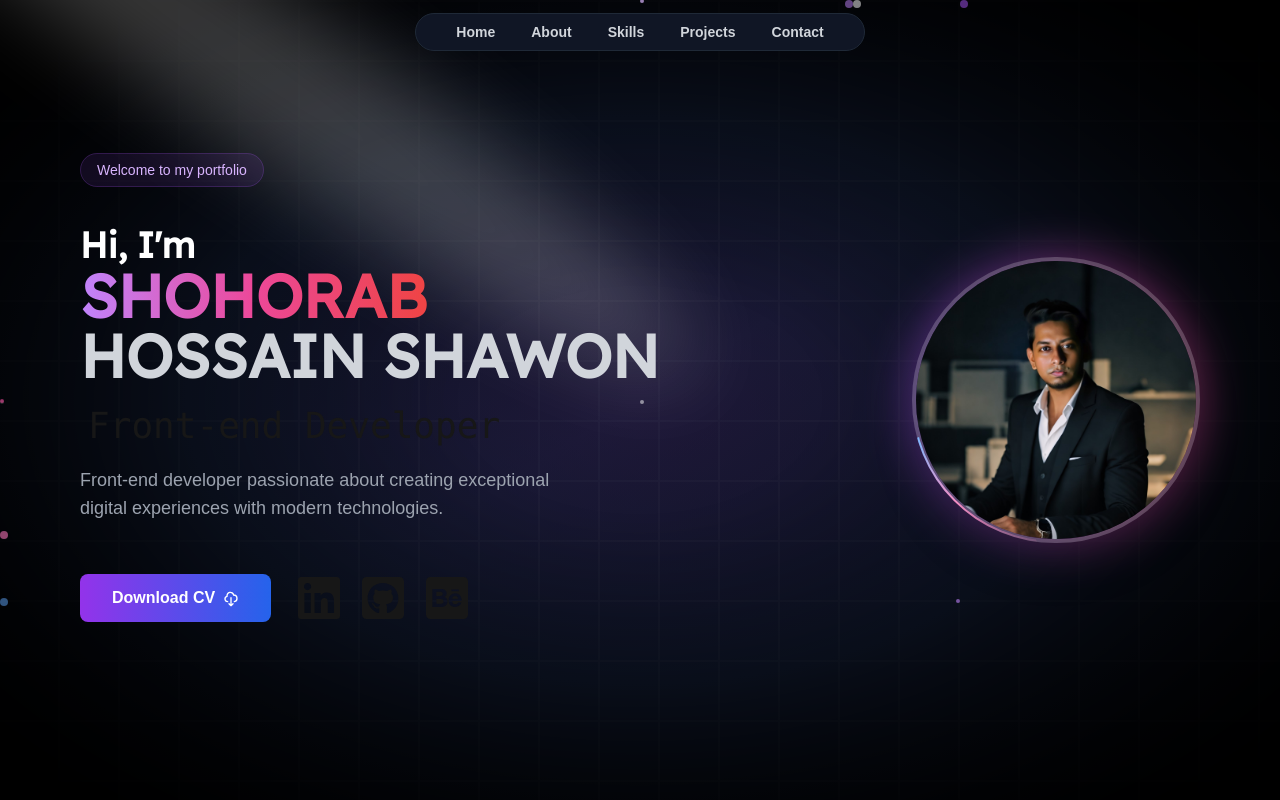
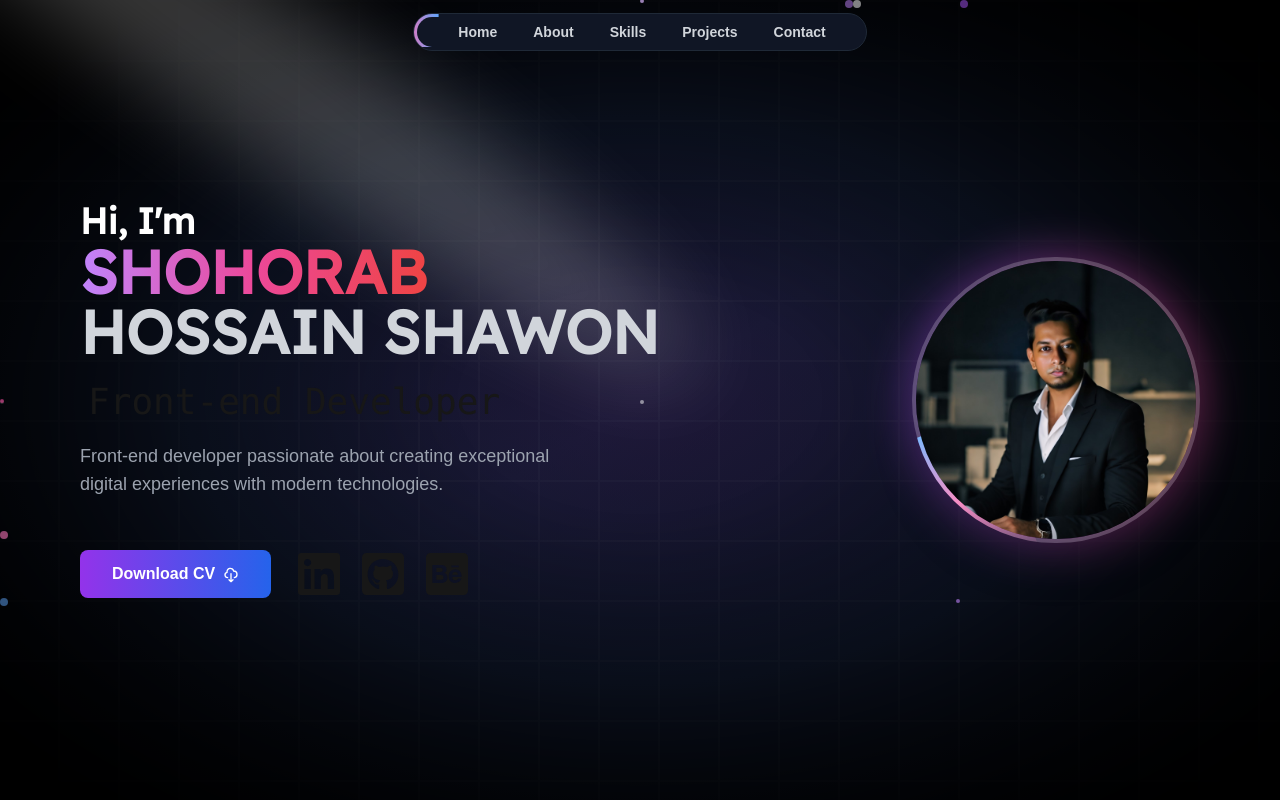
Before and after one commit to ShohorabHShawon/Portfolio-Next.Js, a Next.js app: page / in a window 1280 px wide. Shown: the top 800 px of the page. Built offline with nearby package versions, Linux system fonts and the light colour scheme.

Commit message:
Refactor Home, HeroSection, Navbar, and SocialLinks components for improved structure and animations; update framer-motion dependency to version 11.18.2

```diff
--- a/app/page.jsx
+++ b/app/page.jsx
@@ -22,9 +22,8 @@ import AboutContents from '@/components/AboutContents';
 
 export default function Home() {
   return (
-
+    <>
       <div className="bg-gradient-to-br from-black via-gray-900 to-black w-full overflow-hidden">
-
         {/* <NewNavbar /> */}
         <Navbar />
         {/* Hero Section */}
@@ -137,5 +136,6 @@ export default function Home() {
         {/* Footer */}
         <Footer />
       </div>
+    </>
   );
 }
--- a/components/HeroSection.jsx
+++ b/components/HeroSection.jsx
@@ -51,27 +51,11 @@ function HeroSection() {
         <div className="container mx-auto px-4 z-20 text-center max-w-6xl my-20 lg:my-0">
           {/* Main Content Grid */}
           <div className="grid grid-cols-1 lg:grid-cols-3 gap-6 lg:gap-12 items-center">
-            <motion.div
-              className="order-2 lg:order-1 text-center lg:text-left col-span-1 lg:col-span-2"
-              initial={{ opacity: 0, x: -50 }}
-              animate={{ opacity: 1, x: 0 }}
-              transition={{ duration: 0.8 }}
-            >
-              <motion.div
-                initial={{ opacity: 0, y: 20 }}
+            <div className="order-2 lg:order-1 text-center lg:text-left col-span-1 lg:col-span-2">
+              <motion.h1
+                initial={{ opacity: 0, y: 50 }}
                 animate={{ opacity: 1, y: 0 }}
-                transition={{ duration: 0.6, delay: 0.2 }}
-                className="mb-6 text-center lg:text-left"
-              >
-                <span className="px-4 py-2 rounded-full bg-purple-500/10 border border-purple-500/20 text-purple-300 text-sm font-medium">
-                  Welcome to my portfolio
-                </span>
-              </motion.div>
-
-              <motion.h1
-                initial={{ opacity: 0, y: 20 }}
-                animate={{ opacity: 1, y: 0 }}
-                transition={{ duration: 0.8, delay: 0.4 }}
+                transition={{ duration: 0.8, delay: 0.8 }}
                 className="text-center lg:text-left font-lexend font-bold text-3xl sm:text-4xl lg:text-5xl xl:text-6xl leading-tight"
               >
                 <span className="text-white text-xl sm:text-2xl lg:text-3xl xl:text-4xl">
@@ -87,24 +71,23 @@ function HeroSection() {
               </motion.h1>
 
               <motion.p
-                initial={{ opacity: 0, y: 20 }}
+                initial={{ opacity: 0, y: 50 }}
                 animate={{ opacity: 1, y: 0 }}
-                transition={{ duration: 0.8, delay: 0.6 }}
+                transition={{ duration: 0.8, delay: 0.8 }}
+                whileTap={{ scale: 0.85 }}
                 className="text-gray-400 text-lg mb-8 max-w-lg mx-auto lg:mx-0 text-center lg:text-left"
               >
                 Front-end developer passionate about creating exceptional
                 digital experiences with modern technologies.
               </motion.p>
 
-              <motion.div
-                initial={{ opacity: 0, y: 20 }}
-                animate={{ opacity: 1, y: 0 }}
-                transition={{ duration: 0.8, delay: 0.8 }}
-                className="flex flex-col sm:flex-row gap-4 items-center justify-center lg:justify-start text-center lg:text-left"
-              >
+              <div className="flex flex-col sm:flex-row gap-4 items-center justify-center lg:justify-start text-center lg:text-left">
                 <motion.button
+                  initial={{ opacity: 0, x: -50 }}
+                  animate={{ opacity: 1, x: 0 }}
+                  transition={{ duration: 1, delay: 1 }}
                   whileTap={{ scale: 0.85 }}
-                  className="group relative px-8 py-3 bg-gradient-to-r from-purple-600 to-blue-600 rounded-lg font-semibold text-black overflow-hidden hover:scale-125 transition duration-300 ease-in-out"
+                  className="group relative px-4 py-1 md:px-6 md:py-2 lg:px-8 lg:py-3 bg-gradient-to-r from-purple-600 to-blue-600 rounded-lg font-semibold text-black overflow-hidden hover:scale-125"
                 >
                   <span className="relative z-10 text-white">
                     <Link
@@ -132,32 +115,33 @@ function HeroSection() {
                   </span>
                   <div className="absolute inset-0 opacity-0 group-hover:opacity-100 transition-opacity duration-300"></div>
                 </motion.button>
-
                 <SocialLinks className="flex gap-4" />
-              </motion.div>
-            </motion.div>
+              </div>
+            </div>
 
             {/* Right Column - Image */}
             <motion.div
               className="order-1 lg:order-2 flex justify-center lg:justify-end"
-              initial={{ opacity: 0, x: 50 }}
-              animate={{ opacity: 1, x: 0 }}
+              initial={{ opacity: 0, y: -50 }}
+              animate={{ opacity: 1, y: 0 }}
               transition={{ duration: 0.8, delay: 0.3 }}
             >
               <div className="relative">
                 <div className="absolute inset-0 bg-gradient-to-r from-purple-500 to-pink-500 rounded-full blur-xl opacity-30 animate-pulse"></div>
                 <motion.div
                   whileTap={{ scale: 0.95 }}
-                  initial={{ opacity: 0, scale: 0.8 }}
+                  initial={{ opacity: 0, scale: 0.5 }}
                   animate={{ opacity: 1, scale: 1 }}
                   transition={{ duration: 1 }}
                   className="relative"
                 >
                   <BorderBeam
-                    className={"rounded-full"}
+                    className={'rounded-full'}
                     colorFrom="#60a5fa"
                     colorTo="#f472b6"
                     size={150}
+                    duration={10}
+                    borderWidth={9}
                   />
                   <Image
                     src="/profile.jpg"
--- a/components/Navbar.jsx
+++ b/components/Navbar.jsx
@@ -2,6 +2,7 @@
 import React from 'react';
 import Link from 'next/link';
 import { motion } from 'framer-motion';
+import { BorderBeam } from './magicui/border-beam';
 
 const Navbar = () => {
   const navItems = [
@@ -17,12 +18,20 @@ const Navbar = () => {
       className="fixed top-0 w-full z-50"
       initial={{ y: -100, opacity: 0 }}
       animate={{ y: 0, opacity: 1 }}
-            transition={{ duration: 0.8, ease: "easeOut" }}
+      transition={{ duration: 0.8, ease: 'easeOut' }}
     >
       <div className="max-w-7xl mx-auto px-4 sm:px-6 lg:px-8">
         <div className="flex justify-center items-center h-16">
           {/* Desktop Menu */}
-                    <div className="hidden md:flex space-x-1 bg-gray-900/95 backdrop-blur-xl border border-gray-800 rounded-full px-6 py-1">
+          <div className="hidden md:flex space-x-1 bg-gray-900/95 backdrop-blur-xl border border-gray-800 rounded-full px-6 py-1 relative">
+            <BorderBeam
+              className="rounded-full"
+              colorFrom="#60a5fa"
+              colorTo="#f472b6"
+              size={66}
+              duration={10}
+              borderWidth={3}
+            />
             {navItems.map((item) => (
               <Link
                 key={item.name}
--- a/components/SocialLinks.jsx
+++ b/components/SocialLinks.jsx
@@ -15,9 +15,9 @@ function SocialLinks() {
       <div className="flex space-x-0 justify-center items-center my-5">
         {/* LinkedIn Button */}
         <motion.div
-          initial={{ opacity: 0, y: 20 }}
-          animate={{ opacity: 1, y: 0 }}
-          transition={{ duration: 0.8, delay: 0.8 }}
+          initial={{ opacity: 0, x: 50 }}
+          animate={{ opacity: 1, x: 0 }}
+          transition={{ duration: 1, delay: 1 }}
           whileTap={{ scale: 0.85 }}
           className="cursor-pointer"
           onClick={() =>
@@ -29,9 +29,9 @@ function SocialLinks() {
 
         {/* GitHub Button */}
         <motion.div
-          initial={{ opacity: 0, y: 20 }}
-          animate={{ opacity: 1, y: 0 }}
-          transition={{ duration: 0.8, delay: 0.8 }}
+          initial={{ opacity: 0, x: 50 }}
+          animate={{ opacity: 1, x: 0 }}
+          transition={{ duration: 1, delay: 1 }}
           whileTap={{ scale: 0.85 }}
           className="cursor-pointer"
           onClick={() => handleClick('https://github.com/shohorabhshawon')}
@@ -41,9 +41,9 @@ function SocialLinks() {
 
         {/* Behance Button */}
         <motion.div
-          initial={{ opacity: 0, y: 20 }}
-          animate={{ opacity: 1, y: 0 }}
-          transition={{ duration: 0.8, delay: 0.8 }}
+          initial={{ opacity: 0, x: 50 }}
+          animate={{ opacity: 1, x: 0 }}
+          transition={{ duration: 1, delay: 1 }}
           whileTap={{ scale: 0.85 }}
           className="flex items-center justify-center cursor-pointer"
           onClick={() => handleClick('https://www.behance.net/shohorabhshawon')}
--- a/package.json
+++ b/package.json
@@ -24,7 +24,7 @@
     "@web3forms/react": "^1.1.3",
     "class-variance-authority": "^0.7.0",
     "clsx": "^2.1.1",
-    "framer-motion": "^11.11.17",
+    "framer-motion": "^11.18.2",
     "lucide-react": "^0.441.0",
     "mini-svg-data-uri": "^1.4.4",
     "next": "^14.2.13",
```
Also changed, not shown: 1 other file (tests, documents, lock files or other folders). Lines whose indentation alone changed are shown as unchanged.
